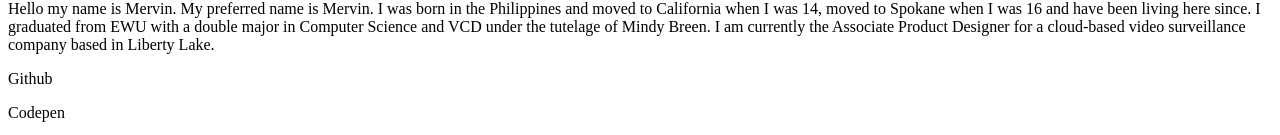
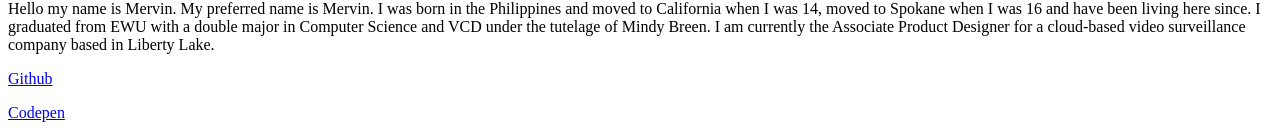
Before and after one commit to mervinsoriano/mywebsite, a plain HTML site: page index.html in a window 1280 px wide. Shown: the part 730-865 px from the top of the page. Drawn offline with Linux system fonts and the light colour scheme.

Commit message:
Fixed link

```diff
--- a/index.html
+++ b/index.html
@@ -10,7 +10,7 @@
     <h1>Mervin Soriano</h1>
     <img src="/msoriano.jpg" alt="My Image">
     <p>Hello my name is Mervin. My preferred name is Mervin. I was born in the Philippines and moved to California when I was 14, moved to Spokane when I was 16 and have been living here since. I graduated from EWU with a double major in Computer Science and VCD under the tutelage of Mindy Breen. I am currently the Associate Product Designer for a cloud-based video surveillance company based in Liberty Lake.</p>
-    <p><a src="https://github.com/mervinsoriano?tab=projects" targe="_blank">Github</a></p>
-    <p><a src="https://codepen.io/msorianoEWU" targe="_blank">Codepen</a></p>
+    <p><a href="https://github.com/mervinsoriano?tab=projects" targe="_blank">Github</a></p>
+    <p><a href="https://codepen.io/msorianoEWU" targe="_blank">Codepen</a></p>
 </body>
 </html>
```
